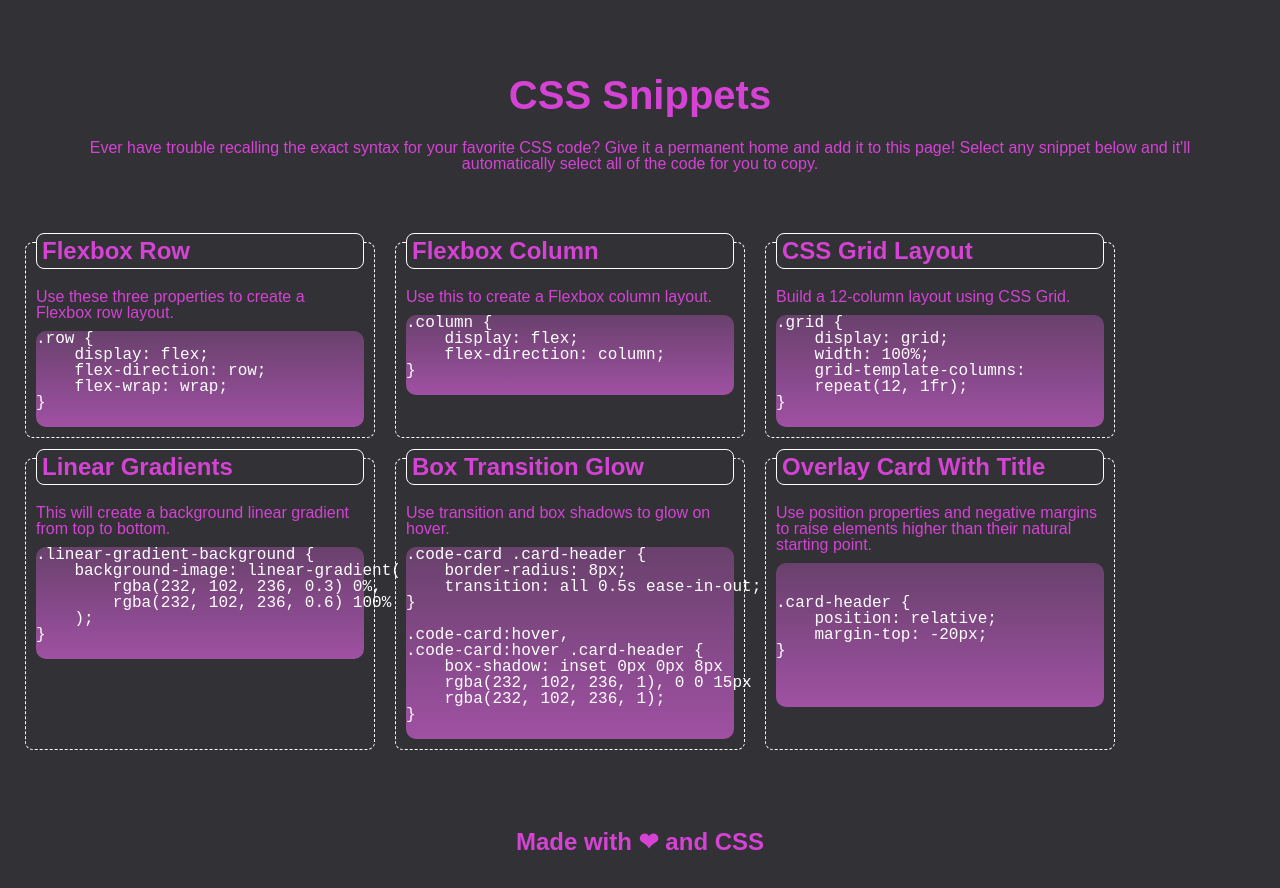
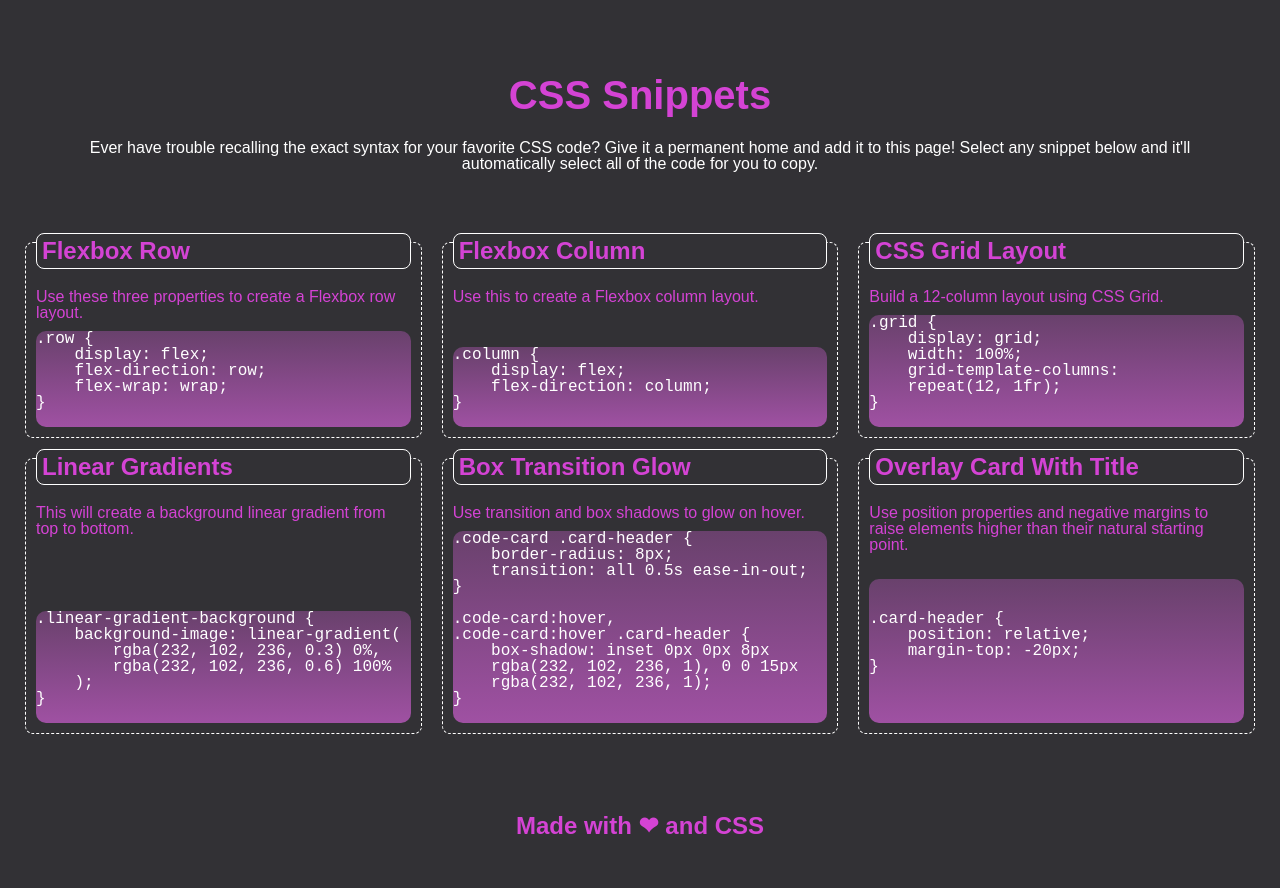
Before and after one commit to distractabee/css-cheat-sheet, a plain HTML site: page index.html in a window 1280 px wide. Drawn offline with Linux system fonts and the light colour scheme.

Commit message:
updated ReadMe and improved CSS

```diff
--- a/Assets/css/style.css
+++ b/Assets/css/style.css
@@ -30,6 +30,10 @@ h1, h2 {
     color: var(--font-color);
 }
 
+.stand-out {
+    color: #fff;
+}
+
 .row {
     display: flex;
     flex-wrap: wrap;
@@ -37,20 +41,26 @@ h1, h2 {
 }
 
 .column-card {
+    display: flex;
+    flex-direction: column;
     flex: 1 0 100%;
     border: 1px dashed #fff;
     border-radius: var(--bor-rad);
     margin: 10px;
     padding: 10px;
     text-align: left;
-    max-width: 350px;
+    justify-content: space-between;
+}
+
+.card-top-wrap {
+
 }
 
 .card-header {
     position: relative;
     margin-top: -20px;
     border: 1px solid #fff;
-    border-radius: 8px;
+    border-radius: var(--bor-rad);
     background-color: var(--bg-color);
     padding: 5px;
 }
@@ -73,10 +83,18 @@ p {
     padding: 0 0 10px 0;
 }
 
+h1::selection,
+h2::selection,
+p::selection {
+    color: #fff;
+    background-color: var(--font-color);
+}
+
 pre::selection {
     color: #323135;
     background-color: aqua;
 }
+
 .code-box {
     background-image: linear-gradient(
         rgba(232, 102, 236, 0.3) 0%,
@@ -86,6 +104,7 @@ pre::selection {
     text-align: left;
     font-family: monospace;
     font-size: 1rem;
+    user-select: all;
 }
 
 @media screen and (min-width: 768px) {
--- a/index.html
+++ b/index.html
@@ -9,16 +9,17 @@
 </head>
 <body>
     <header><h1>CSS Snippets</h1>
-    <p>
+    <p class="stand-out">
         Ever have trouble recalling the exact syntax for your favorite CSS code? Give it a permanent home and add it to this page! Select any snippet below and it'll automatically select all of the code for you to copy.
     </p>
 </header>
 <section>
     <div class="row">
         <div class="column-card">
+            <div class="card-top-wrap">
             <h2 class="card-header">Flexbox Row</h2>
             <p>Use these three properties to create a Flexbox row layout.
-            </p>
+            </p></div>
         <pre class="code-box">
 .row {
     display: flex;
@@ -27,18 +28,23 @@
 }
         </pre>
         </div>
-        <div class="column-card"><h2 class="card-header">Flexbox Column</h2>
-        <p>Use this to create a Flexbox column layout.</p>
+        <div class="column-card">
+            <div class="card-top-wrap">
+            <h2 class="card-header">Flexbox Column</h2>
+            <p>Use this to create a Flexbox column layout.</p>
+            </div>
         <pre class="code-box">
 .column {
     display: flex;
     flex-direction: column;
 }
         </pre>
-
     </div>
-        <div class="column-card"><h2 class="card-header">CSS Grid Layout</h2>
+        <div class="column-card">
+            <div class="card-top-wrap">
+             <h2 class="card-header">CSS Grid Layout</h2>
             <p>Build a 12-column layout using CSS Grid.</p>
+            </div>
             <pre class="code-box">
 .grid {
     display: grid;
@@ -46,11 +52,14 @@
     grid-template-columns:
     repeat(12, 1fr);
 }
-            </pre>
+        </pre>
         </div>
 
-        <div class="column-card"><h2 class="card-header">Linear Gradients</h2>
+        <div class="column-card">
+            <div class="card-top-wrap">
+             <h2 class="card-header">Linear Gradients</h2>
             <p>This will create a background linear gradient from top to bottom.</p>
+            </div>
             <pre class="code-box">
 .linear-gradient-background {
     background-image: linear-gradient(
@@ -58,11 +67,14 @@
         rgba(232, 102, 236, 0.6) 100%
     );
 }
-            </pre>
+        </pre>
         </div>
 
-        <div class="column-card"><h2 class="card-header">Box Transition Glow</h2>
+        <div class="column-card">
+            <div class="card-top-wrap">
+             <h2 class="card-header">Box Transition Glow</h2>
             <p>Use transition and box shadows to glow on hover.</p>
+            </div>
             <pre class="code-box">
 .code-card .card-header {
     border-radius: 8px;
@@ -75,11 +87,14 @@
     rgba(232, 102, 236, 1), 0 0 15px
     rgba(232, 102, 236, 1);
 }
-            </pre>
+        </pre>
         </div>
 
-        <div class="column-card"><h2 class="card-header">Overlay Card With Title</h2>
+        <div class="column-card">
+            <div class="card-top-wrap">
+             <h2 class="card-header">Overlay Card With Title</h2>
             <p>Use position properties and negative margins to raise elements higher than their natural starting point.</p>
+            </div>
             <pre class="code-box">
                 <br>
 .card-header {
@@ -87,7 +102,7 @@
     margin-top: -20px;
 }
                 <br>
-            </pre>
+        </pre>
         </div>
 
         </div>
```
Also changed, not shown: 1 other file.
